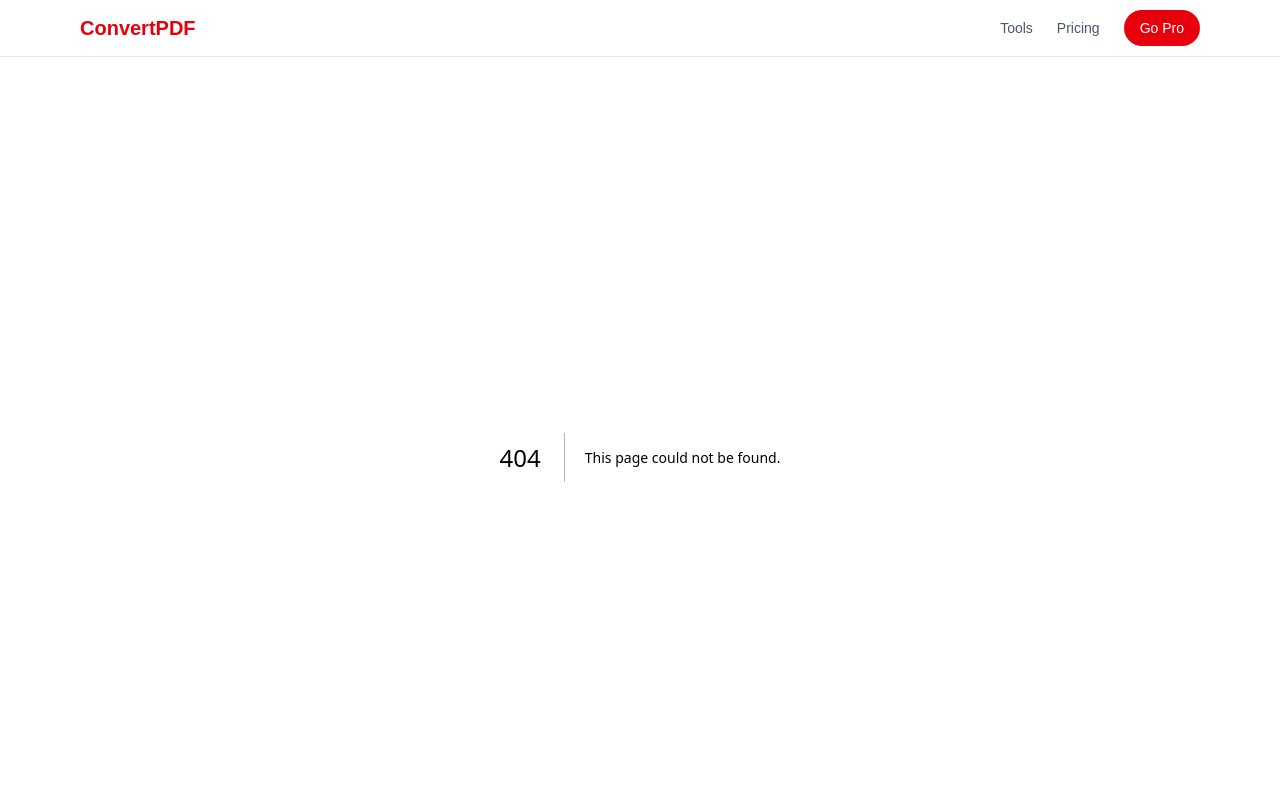
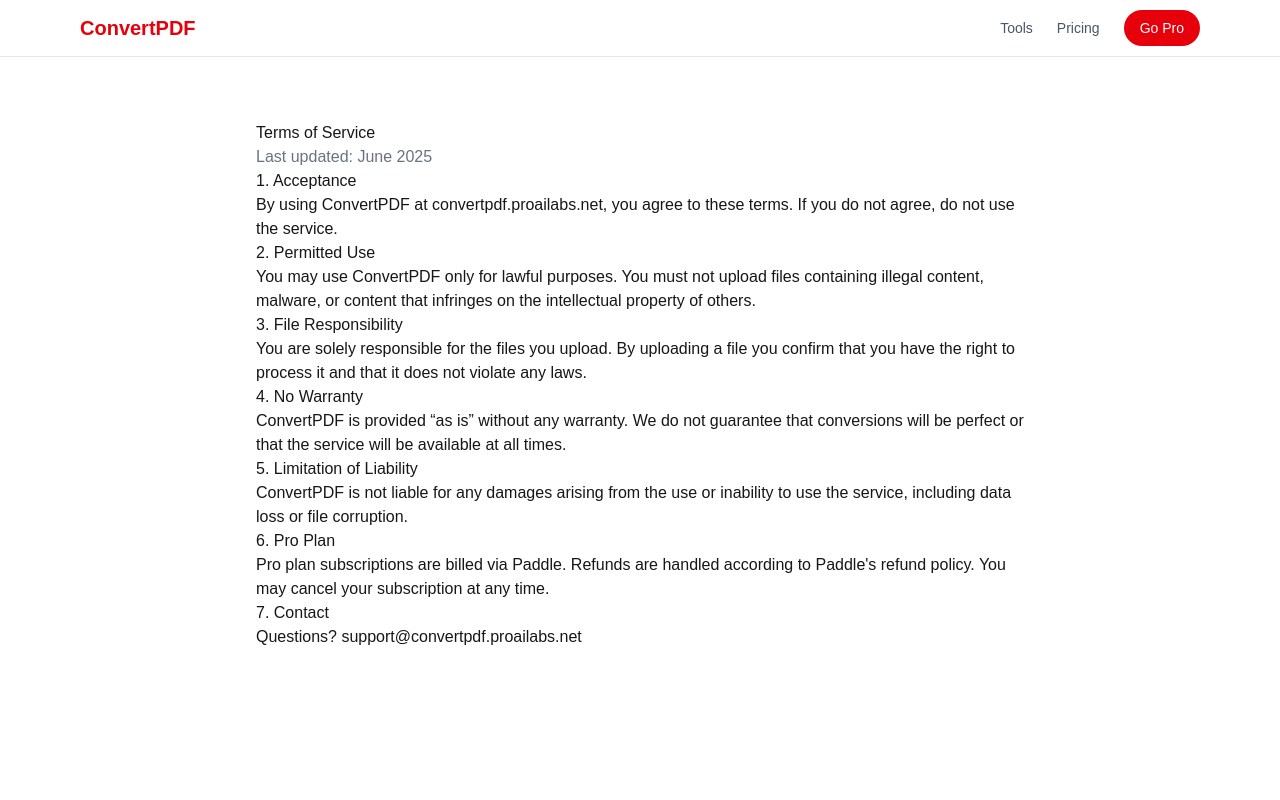
Before and after one commit to kshsn/convertpdf, a Next.js app: page /terms in a window 1280 px wide. Before the commit this address had no page. Shown: the top 800 px of the page. Built offline with nearby package versions, Linux system fonts and the light colour scheme.

Commit message:
feat: add Terms of Service page

```diff
--- /dev/null
+++ b/app/terms/page.tsx
@@ -0,0 +1,63 @@
+export const metadata = {
+  title: "Terms of Service — ConvertPDF",
+  description: "Terms and conditions for using ConvertPDF.",
+};
+
+export default function TermsPage() {
+  return (
+    <main className="min-h-screen bg-white py-16 px-4">
+      <div className="max-w-3xl mx-auto prose prose-gray">
+        <h1>Terms of Service</h1>
+        <p className="text-gray-500">Last updated: June 2025</p>
+
+        <h2>1. Acceptance</h2>
+        <p>
+          By using ConvertPDF at convertpdf.proailabs.net, you agree to these
+          terms. If you do not agree, do not use the service.
+        </p>
+
+        <h2>2. Permitted Use</h2>
+        <p>
+          You may use ConvertPDF only for lawful purposes. You must not upload
+          files containing illegal content, malware, or content that infringes
+          on the intellectual property of others.
+        </p>
+
+        <h2>3. File Responsibility</h2>
+        <p>
+          You are solely responsible for the files you upload. By uploading a
+          file you confirm that you have the right to process it and that it
+          does not violate any laws.
+        </p>
+
+        <h2>4. No Warranty</h2>
+        <p>
+          ConvertPDF is provided &ldquo;as is&rdquo; without any warranty. We do
+          not guarantee that conversions will be perfect or that the service
+          will be available at all times.
+        </p>
+
+        <h2>5. Limitation of Liability</h2>
+        <p>
+          ConvertPDF is not liable for any damages arising from the use or
+          inability to use the service, including data loss or file corruption.
+        </p>
+
+        <h2>6. Pro Plan</h2>
+        <p>
+          Pro plan subscriptions are billed via Paddle. Refunds are handled
+          according to Paddle&apos;s refund policy. You may cancel your
+          subscription at any time.
+        </p>
+
+        <h2>7. Contact</h2>
+        <p>
+          Questions?{" "}
+          <a href="mailto:support@convertpdf.proailabs.net">
+            support@convertpdf.proailabs.net
+          </a>
+        </p>
+      </div>
+    </main>
+  );
+}
```
